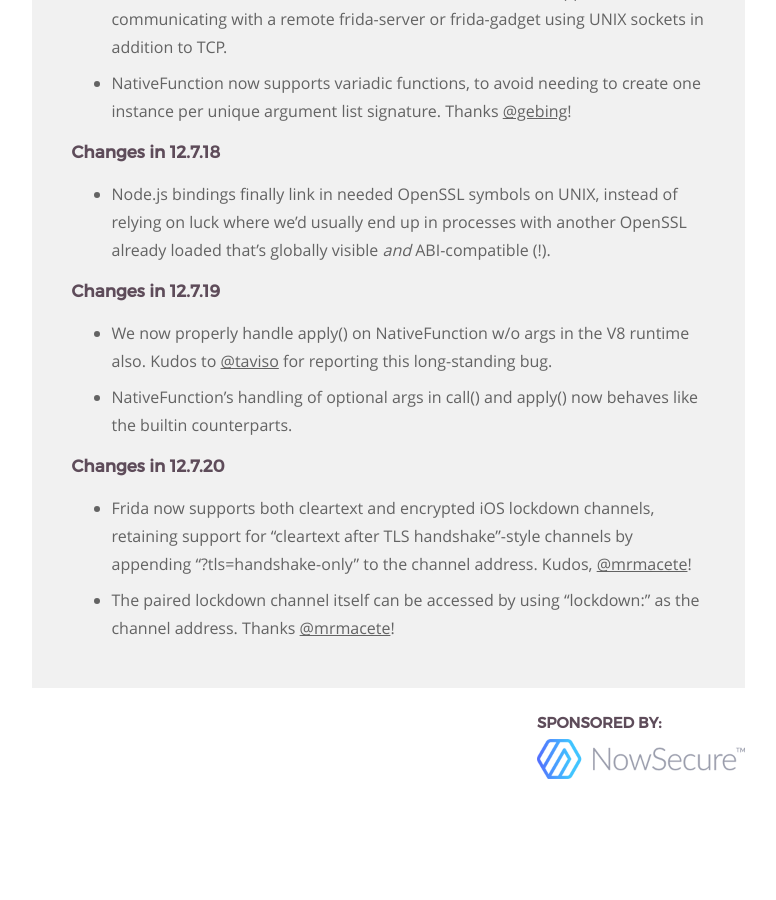
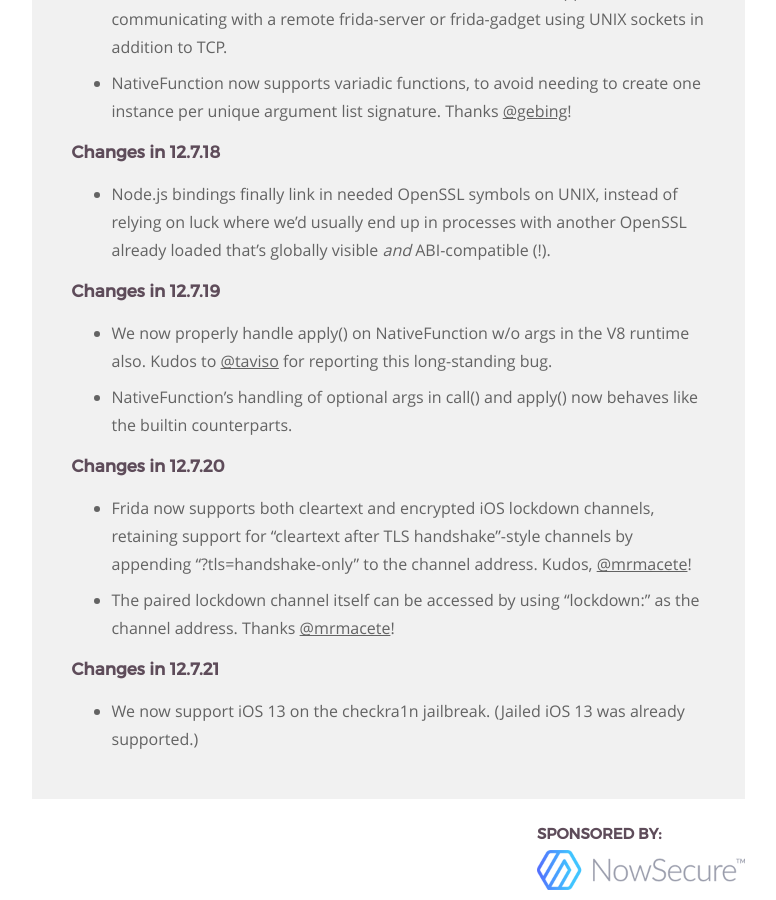
Before and after one commit to frida/frida-website, a Jekyll site: the page built from _posts/2019-09-18-frida-12-7-released.markdown, in a window 1280 px wide and 900 px high, scrolled down 13530 px. Shown: the whole window, without its empty margins (364-1140 px from the left). Built offline with Jekyll 4.4.1, drawn with Linux system fonts in a browser that asks for light colours; before the commit the page ends 14319 px from its top, so only the background shows below that.

Commit message:
Summarize changes in 12.7.21

```diff
--- a/_posts/2019-09-18-frida-12-7-released.markdown
+++ b/_posts/2019-09-18-frida-12-7-released.markdown
@@ -535,6 +535,11 @@ Enjoy!
 - The paired lockdown channel itself can be accessed by using “lockdown:” as the
   channel address. Thanks [@mrmacete][]!
 
+### Changes in 12.7.21
+
+- We now support iOS 13 on the checkra1n jailbreak. (Jailed iOS 13 was already
+  supported.)
+
 
 [frida-java-bridge]: https://github.com/frida/frida-java-bridge
 [TinyCC]: https://bellard.org/tcc/
```
